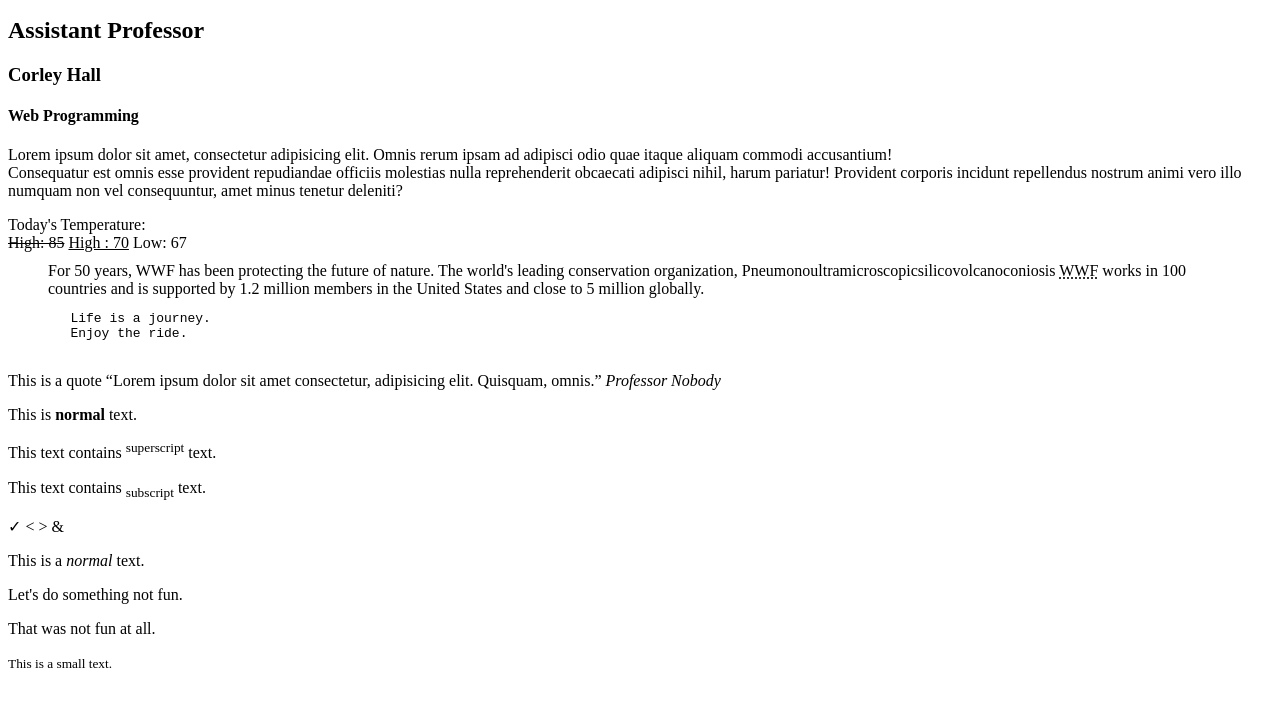
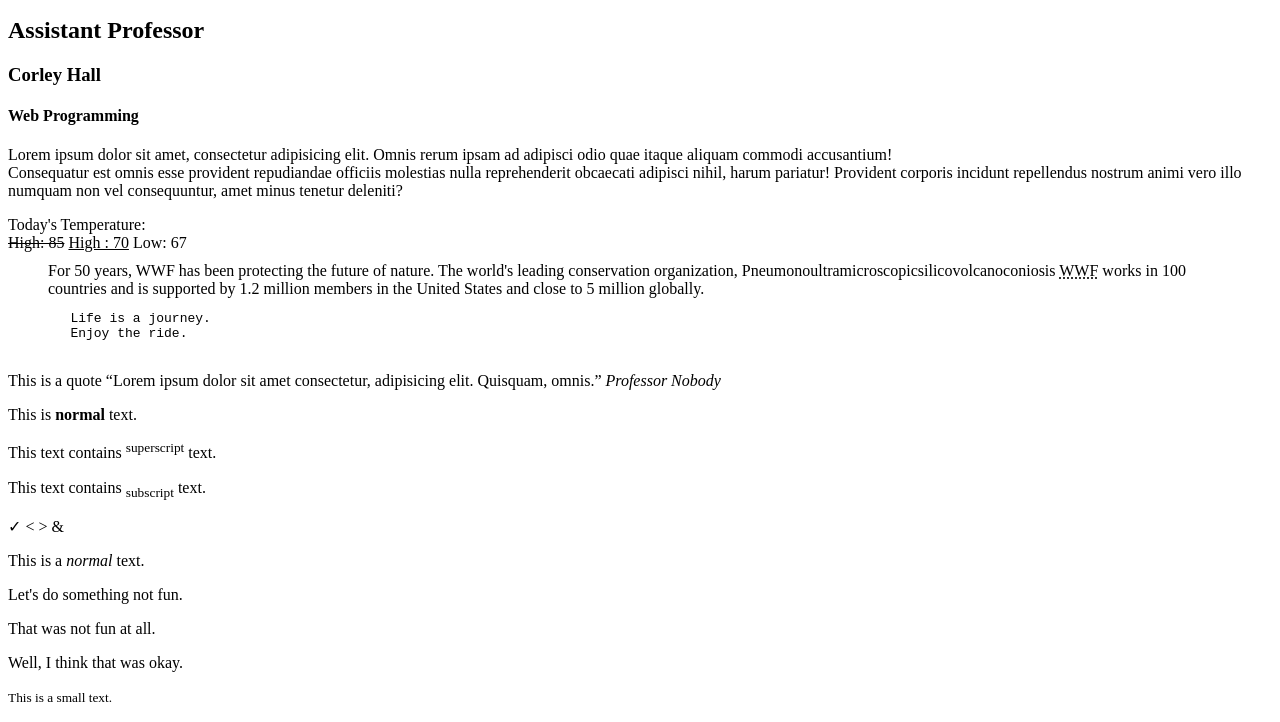
Before and after one commit to zosob/Programs, a plain HTML site: page index.html in a window 1280 px wide. Shown: the part 85-807 px from the top of the page. Drawn offline with Linux system fonts and the light colour scheme.

Commit message:
I thought that was okay on line 72.

```diff
--- a/index.html
+++ b/index.html
@@ -69,6 +69,8 @@
 
     <p>That was not fun at all.</p>
 
+    <p> Well, I think that was okay. </p>
+
     <p><small>This is a small text.</small></p>
 </body>
 </html>
```
